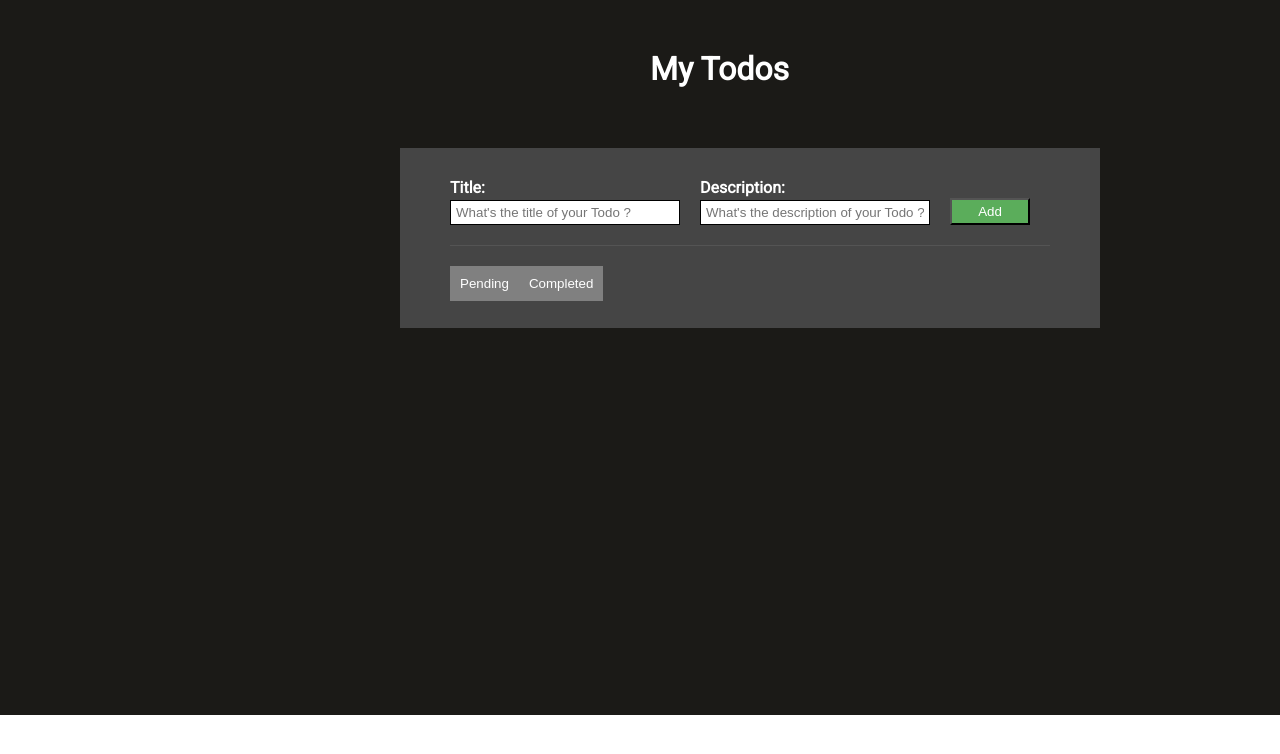
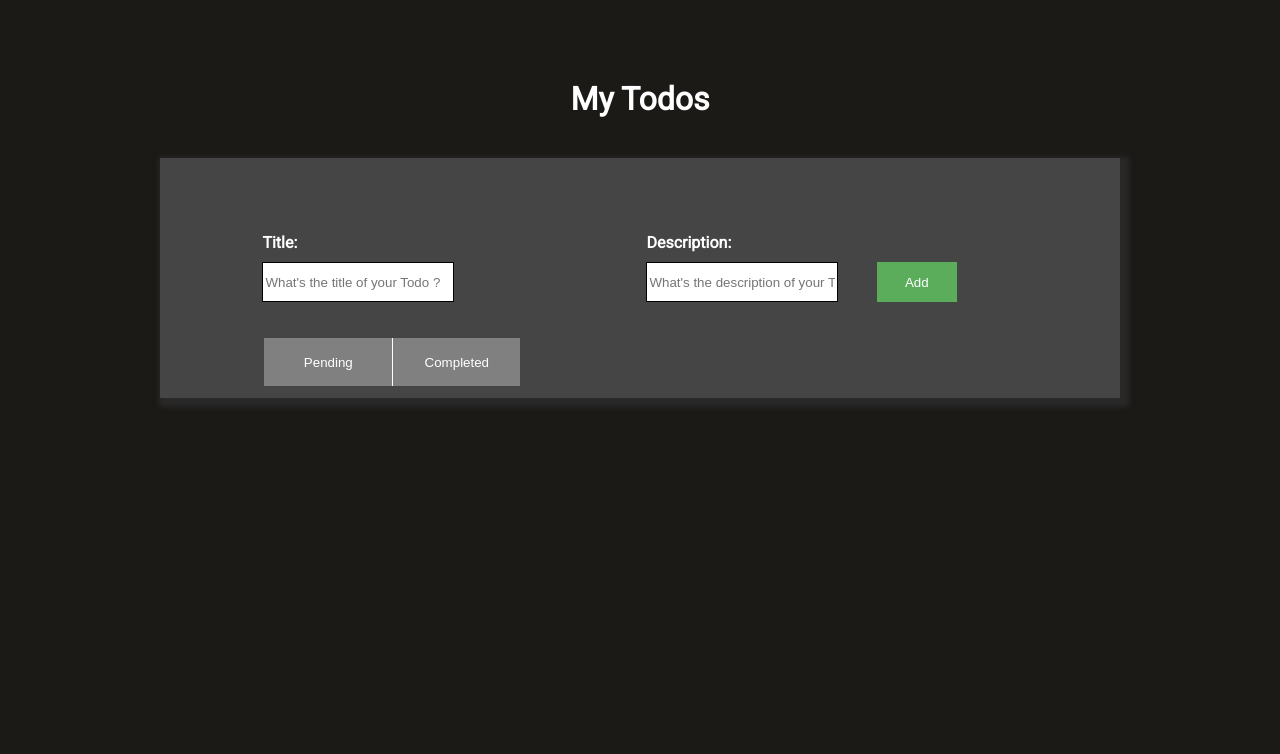
Before and after one commit to thisissonali/todo-list, a React (Vite) app: page / in a window 1280 px wide. Shown: the top 754 px of the page. Built offline with nearby package versions, Linux system fonts and the light colour scheme.

Commit message:
Made UI Changes

```diff
--- a/src/components/Board.css
+++ b/src/components/Board.css
@@ -8,58 +8,92 @@
 body{
     font-family: 'Roboto', sans-serif;
 }
-.sample{
-    display: flex;
-    justify-content: space-between;
-    border-bottom: 1px inset black;
-    padding-bottom: 20px;
-    padding-right: 15px;
-    margin-right: 50px;
-    margin-bottom: 20px;
-}
-.bgColorForm{
-    background-color: #454545;
-    height: 180px;
-    width: 700px;
-    margin-left: 400px;
-    margin-top: 60px;
-    padding-left: 50px;
-    padding-top: 30px;
-    color: white ;
+label{
+    color:white;
     font-weight: bolder;
 }
+.sample{
+    height: 30vh;
+    width: 75vw;
+    background-color: #454545;
+    display: flex;
+    justify-content: center;
+    align-items: center;
+    margin: auto;
+    padding-left: 1vw;
+    box-shadow: 4px 4px 5px 5px #2a2929;
+    padding-bottom: 10px;
+}
 input{
-    margin-top: 3px;
+    margin-top: 10px;
     border: 1px solid black;
-    height: 25px;
-    width: 230px;
-    padding: 5px;;
+    height: 5vh;
+    width: 15vw;
+    padding: 2px;
+}
+.title , .desc{
+    height: 10vh;
+    width: 40vw;
+}
+.title{
+    width: 30vw;
+    height: 10vh;
 }
 .bgColorr{
     background-color: #1B1A17;
-    height: 715px;
-
+    height: 100vh;
+    width: 100vw;
+}
+.innerDiv{
+    height: 40vh;
+    width: 80vw;
+    margin: auto;
+    margin-top: 40px;
 }
 .btn{
     background-color: rgb(91, 173, 91);
+    margin-left: 3vw;
     color:white;
-    margin-top: 20px;
-    width: 80px;
-    margin-right: 5px;
+    height: 5vh;
+    width: 10vh;
+    margin-bottom: 5px;
+    border: none;
+}
+.btn:hover{
+    background-color: rgb(59, 113, 59);
 }
 h1{
     color: white;
-    padding-left: 650px;
-    padding-top: 50px;
+    text-align: center;
+    padding-top: 10vh;
+}
+.btnPendSelec{
+    height: 6vh;
+    width: 25vw;
+    margin-top: 4.5vh;
+    background-color: #454545;
+    border: none;
 }
 .tabPending , .tabSelected{
-    height:35px;
+    background-color: #454545;
+    height:6vh;
+    width: 10vw;
     color:white;
-    padding: 10px;
+    padding: 5px;
     background-color:grey ;
     border: none;
 
 }
+.tabSelected{
+    margin-right: 4.7vw;
+    border-left: 1px solid white;
+}
 .tabPending:focus , .tabSelected:focus{
     background-color: rgb(91, 173, 91) ;
+
 }
+.desc{
+    display: inline-block;
+    height: 10vh;
+    width: 30vw;
+}
--- a/src/components/Board.jsx
+++ b/src/components/Board.jsx
@@ -1,45 +1,46 @@
-  import React from 'react'
-  import { useState , useEffect} from 'react';
-  import Todo from './Todo';
-  import { getId } from '../utils/uuid';
-  import '../components/Board.css'
+import React from "react";
+import { useState, useEffect } from "react";
+import Todo from "./Todo";
+import { getId } from "../utils/uuid";
+import "../components/Board.css";
 
 export const View = {
   PENDING: "PENDING",
   COMPLETED: "COMPLETED",
-  }
+};
 
 function Board() {
-    const [title, setTitle] = useState('');
-    const [description, setDescription] = useState('');
+  const [title, setTitle] = useState("");
+  const [description, setDescription] = useState("");
   const [allTodos, setTodos] = useState([]);
 
   const [selectedView, setSelectedView] = useState(View.PENDING);
 
-    const deleteTodo = todoId => {
-      setTodos(allTodos.filter(function (todo) {
-        if(todo.id === todoId) return false;
+  const deleteTodo = (todoId) => {
+    setTodos(
+      allTodos.filter(function (todo) {
+        if (todo.id === todoId) return false;
         return true;
-      }));
-    }
+      })
+    );
+  };
 
-    const completeTodo = todoId => {
-        const newTodos = allTodos.map(todo => {
-            if(todo.id === todoId) {
+  const completeTodo = (todoId) => {
+    const newTodos = allTodos.map((todo) => {
+      if (todo.id === todoId) {
         return {
           ...todo,
           isCompleted: true,
-              }
+        };
       }
       return todo;
     });
     setTodos(newTodos);
-    }
-
+  };
 
   const handleTitleChange = (event) => {
-      setTitle(event.target.value)
-    }
+    setTitle(event.target.value);
+  };
   const handledescChange = (event) => {
     setDescription(event.target.value);
   };
@@ -49,22 +50,24 @@
       title: title,
       description: description,
       isCompleted: false,
-      }
+    };
 
     let updatedTodoArr = [...allTodos];
     updatedTodoArr.push(newTodoItem);
     setTodos(updatedTodoArr);
-      setTitle('');
-      setDescription('');
-    }
+    setTitle("");
+    setDescription("");
+  };
 
   return (
+    <>
       <div className="bgColorr">
         <h1>My Todos</h1>
-        <div className="bgColorForm">
+
+        <div className="innerDiv ">
           <form onSubmit={(e) => e.preventDefault()}>
             <div className="sample">
-              <div>
+              <div className="title">
                 <label>Title: </label>
                 <br />
                 <input
@@ -73,23 +76,8 @@
                   placeholder="What's the title of your Todo ? "
                   onChange={handleTitleChange}
                 />
-              </div>
                 <div>
-                <label>Description: </label>
-                <br />
-                <input
-                  type="text"
-                  value={description}
-                  onChange={handledescChange}
-                  placeholder="What's the description of your Todo ? "
-                />
-              </div>
-              <button className="btn" onClick={handleClick}>
-                Add
-              </button>
-            </div>
-          </form>
-          <div>
+                  <button className="btnPendSelec">
                     <button
                       onClick={() => setSelectedView(View.PENDING)}
                       // disabled={selectedView === View.PENDING}
@@ -104,7 +92,27 @@
                     >
                       Completed
                     </button>
+                  </button>
                 </div>
+              </div>
+
+              <div className="desc">
+                <label>Description: </label>
+                <br />
+                <input
+                  type="text"
+                  value={description}
+                  onChange={handledescChange}
+                  placeholder="What's the description of your Todo ? "
+                />
+
+                <button className="btn" onClick={handleClick} type="submit">
+                  Add
+                </button>
+              </div>
+
+            </div>
+
       <Todo
         allTodos={allTodos.filter((todo) => {
           if (selectedView === View.PENDING && todo.isCompleted === false) {
@@ -121,9 +129,13 @@
         deleteTodo={deleteTodo}
         completeTodo={completeTodo}
       />
+
+
+          </form>
         </div>
       </div>
+    </>
   );
 }
 
-  export default Board
+export default Board;
--- a/src/components/Todo.css
+++ b/src/components/Todo.css
@@ -1,36 +1,39 @@
 @import url('https://fonts.googleapis.com/css2?family=Roboto&display=swap');
-
-* {
-    margin: 0;
-    padding: 0;
-    box-sizing: border-box;
-
-}
 
 body {
     font-family: 'Roboto', sans-serif;
 }
-.sample{
+.samplee{
     display: flex;
-
+    height: 15vh;
+    width: 75vw;
+    background-color: #454545;
+    align-items: center;
+    margin: auto;
+    padding-left: 1vw;
+    box-shadow: 4px 4px 5px 5px #2a2929;
+    padding-left: 9vw;
+    color: white;
+    padding-top: 10px;
 }
-.sample2{
-    background-color: #454545;
-    width: 700px;
-    margin-left: -50px;
-    padding-top: 20px;
-    padding-left: 50px;
+.heading{
+    margin-bottom: 5px;
 }
 .tick{
-  height: 35px;
-  width: 50px;
+  height: 40px;
+  width: 55px;
+  margin-left: 40vw;
+  background-color: rgb(91, 173, 91);
+  color: white;
 }
 .tick:hover{
-    color: green    ;
+    color: green;
 }
 .delete{
-  height: 35px;
-  width: 50px;
+  height: 40px;
+  width: 55px;
+  background-color: rgb(243, 76, 76);
+  color: white;
 }
 .delete:hover{
     color: red;
--- a/src/components/Todo.jsx
+++ b/src/components/Todo.jsx
@@ -8,9 +8,9 @@ function Todo({ allTodos, deleteTodo, completeTodo }) {
 
     const todoElements = allTodos.map((item, index) => {
            return (
-             <div key={item.id} className="sample">
+             <div key={item.id} className='samplee'>
                <div>
-                 <h2>{item.title}</h2>
+                 <h2 className='heading'>{item.title}</h2>
                  <p>{item.description}</p>
                </div>
 
@@ -30,7 +30,7 @@ function Todo({ allTodos, deleteTodo, completeTodo }) {
       );
     return (
       <>
-        <div className='sample2'>
+        <div >
           {todoItemsToRender}
         </div>
       </>
```
Lines whose indentation alone changed are shown as unchanged.
